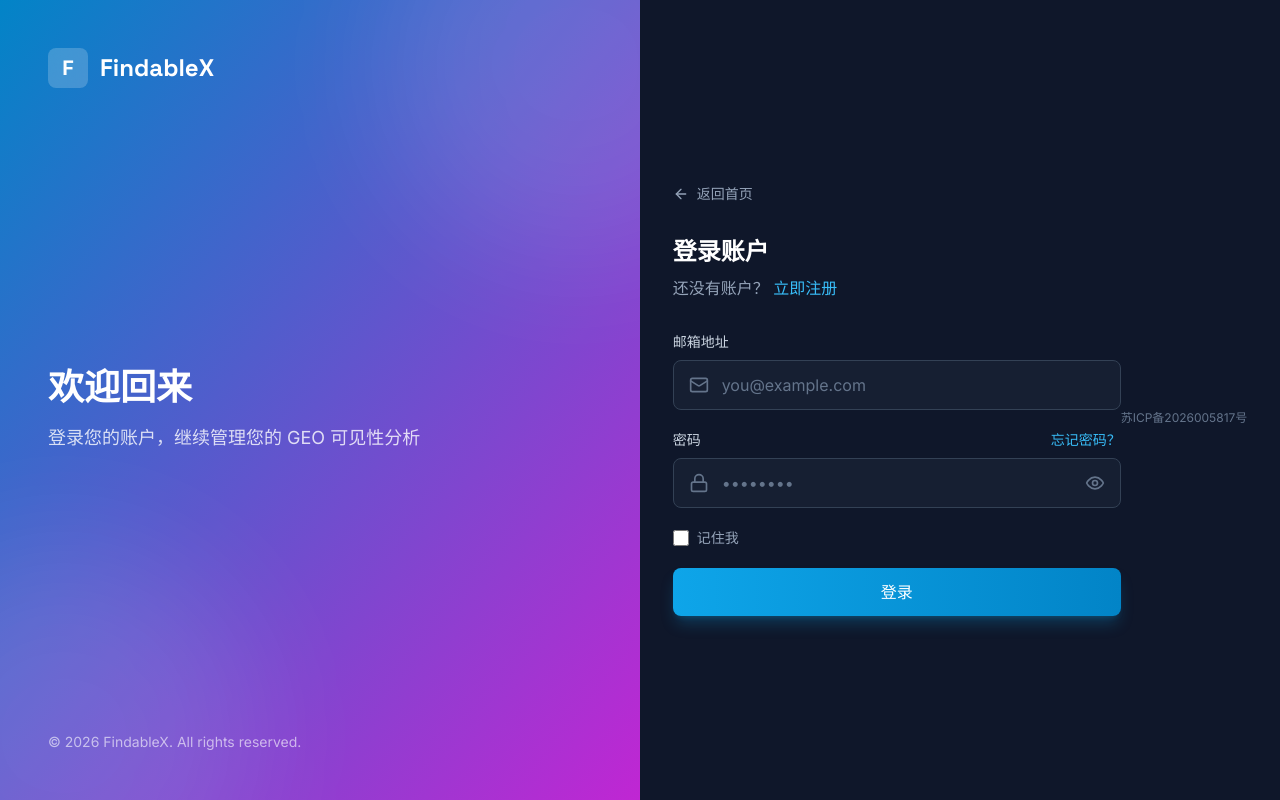
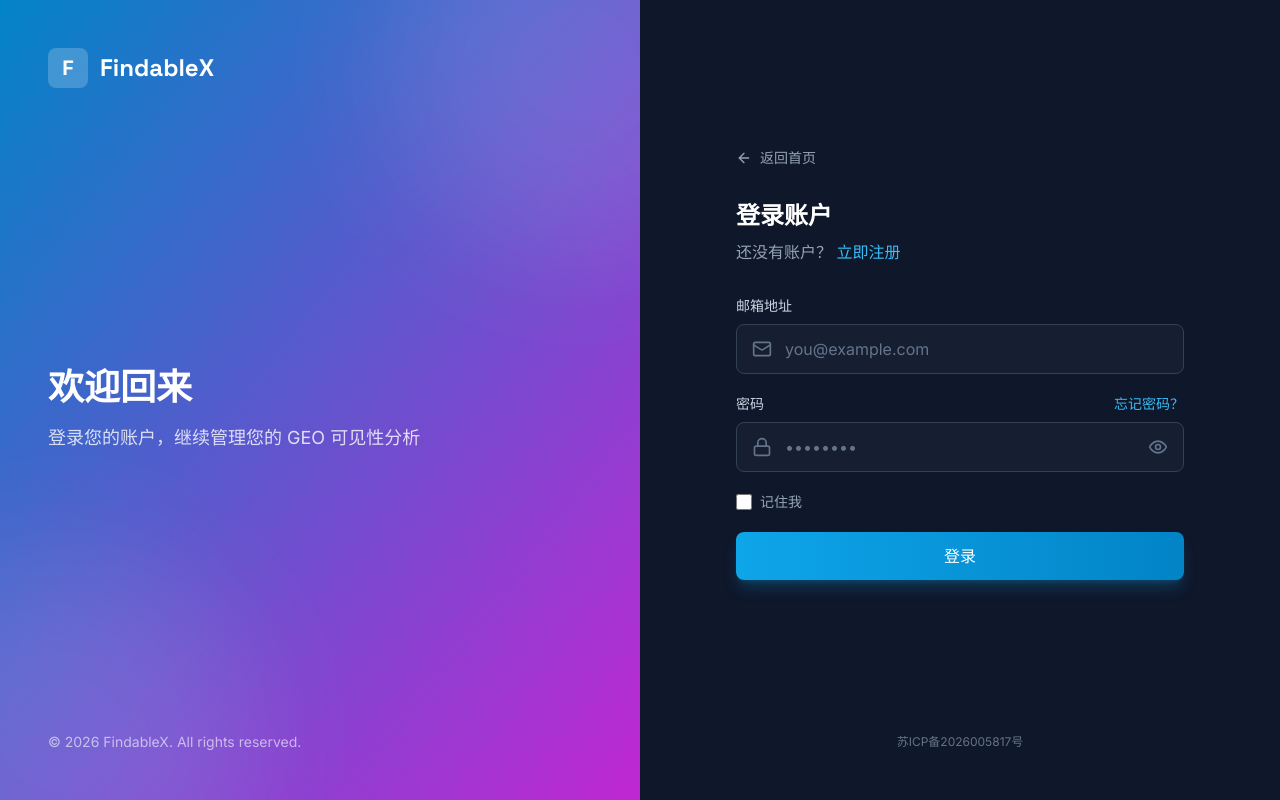
Before and after one commit to SecureAI-Team/findablex, a Next.js app in the folder packages/web/: page /login in a window 1280 px wide. Built offline with nearby package versions, Linux system fonts and the light colour scheme; no server answers.

Commit message:
fix: adjust ICP beian position on login page to bottom

```diff
--- a/packages/web/app/(auth)/login/page.tsx
+++ b/packages/web/app/(auth)/login/page.tsx
@@ -96,8 +96,8 @@ function LoginForm() {
       </div>
 
       {/* Right Panel - Form */}
-      <div className="w-full lg:w-1/2 flex items-center justify-center p-8">
-        <div className="w-full max-w-md">
+      <div className="w-full lg:w-1/2 flex flex-col items-center justify-center p-8">
+        <div className="w-full max-w-md flex-1 flex flex-col justify-center">
           {/* Mobile Logo */}
           <div className="lg:hidden text-center mb-8">
             <Link href="/" className="inline-flex items-center gap-2">
@@ -244,8 +244,8 @@ function LoginForm() {
           </form>
         </div>
 
-        {/* ICP */}
-        <div className="mt-8 text-center">
+        {/* ICP - Fixed at bottom */}
+        <div className="w-full max-w-md mt-8 text-center pb-4">
           <a
             href="https://beian.miit.gov.cn/"
             target="_blank"
```
